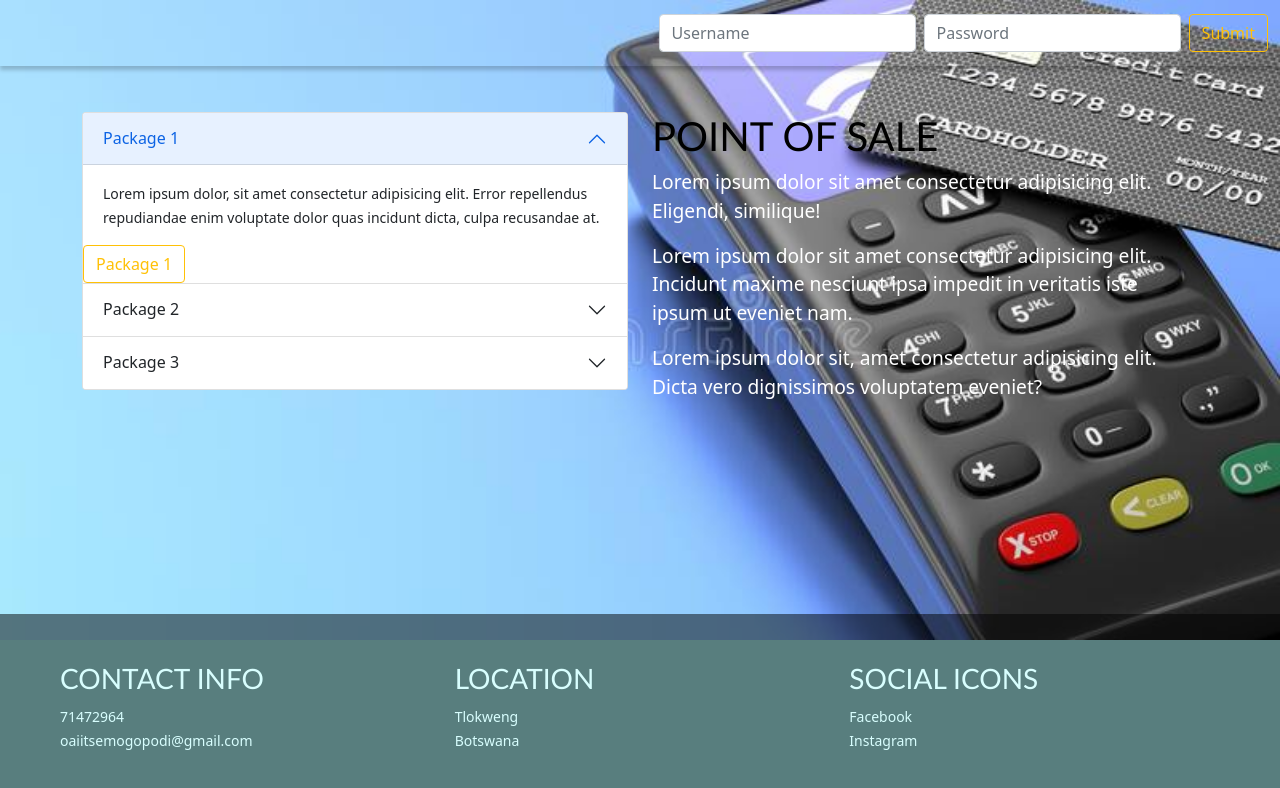
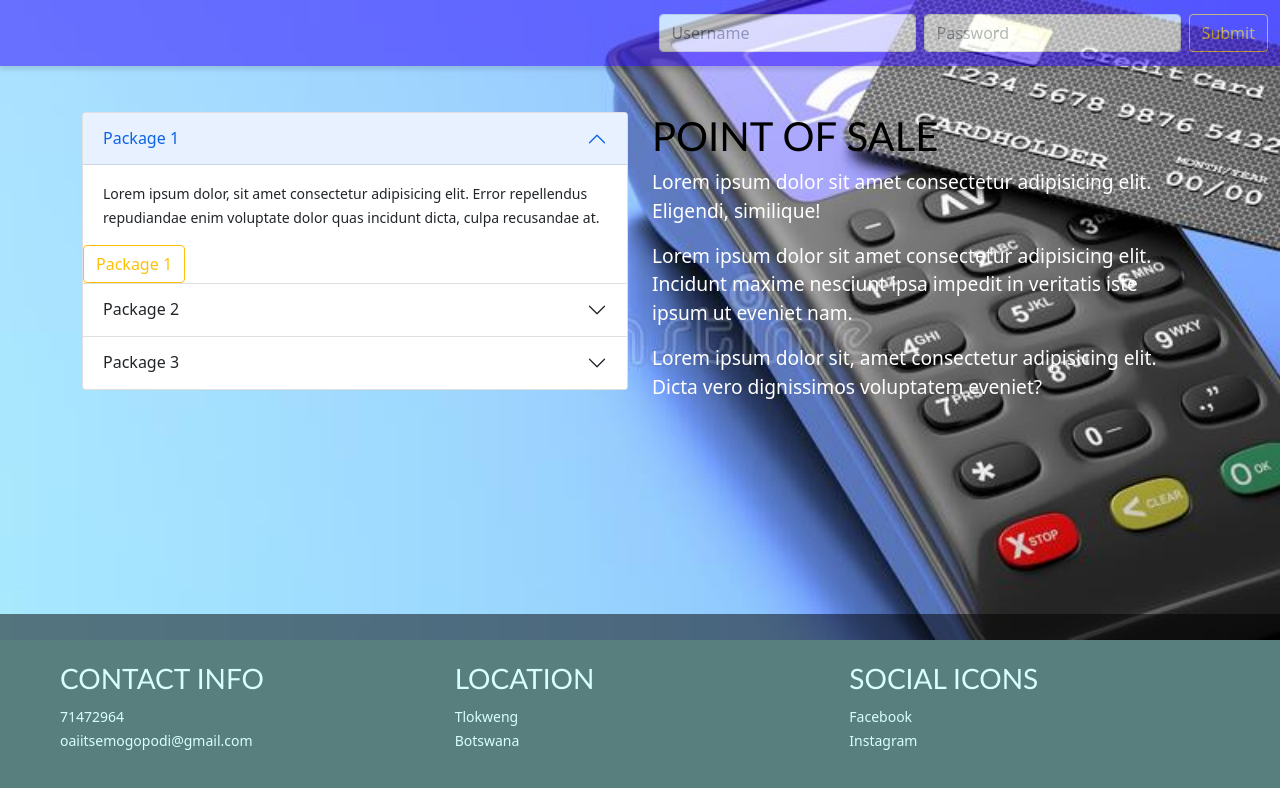
Before and after one commit to oaitsemogopodi/POsale, a plain HTML site: page index.html in a window 1280 px wide. Drawn offline with nearby package versions, Linux system fonts and the light colour scheme.

Commit message:
first commit

```diff
--- a/css/style.css
+++ b/css/style.css
@@ -23,7 +23,9 @@ p{
 }
 
 .navbar{
-    background-color: opaque;
+
+    background-color: rgb(38, 0, 255);
+    opacity: .5;
     box-shadow: 0 4px 4px 0 rgba(0,0,0,.2);
 
 }
```
